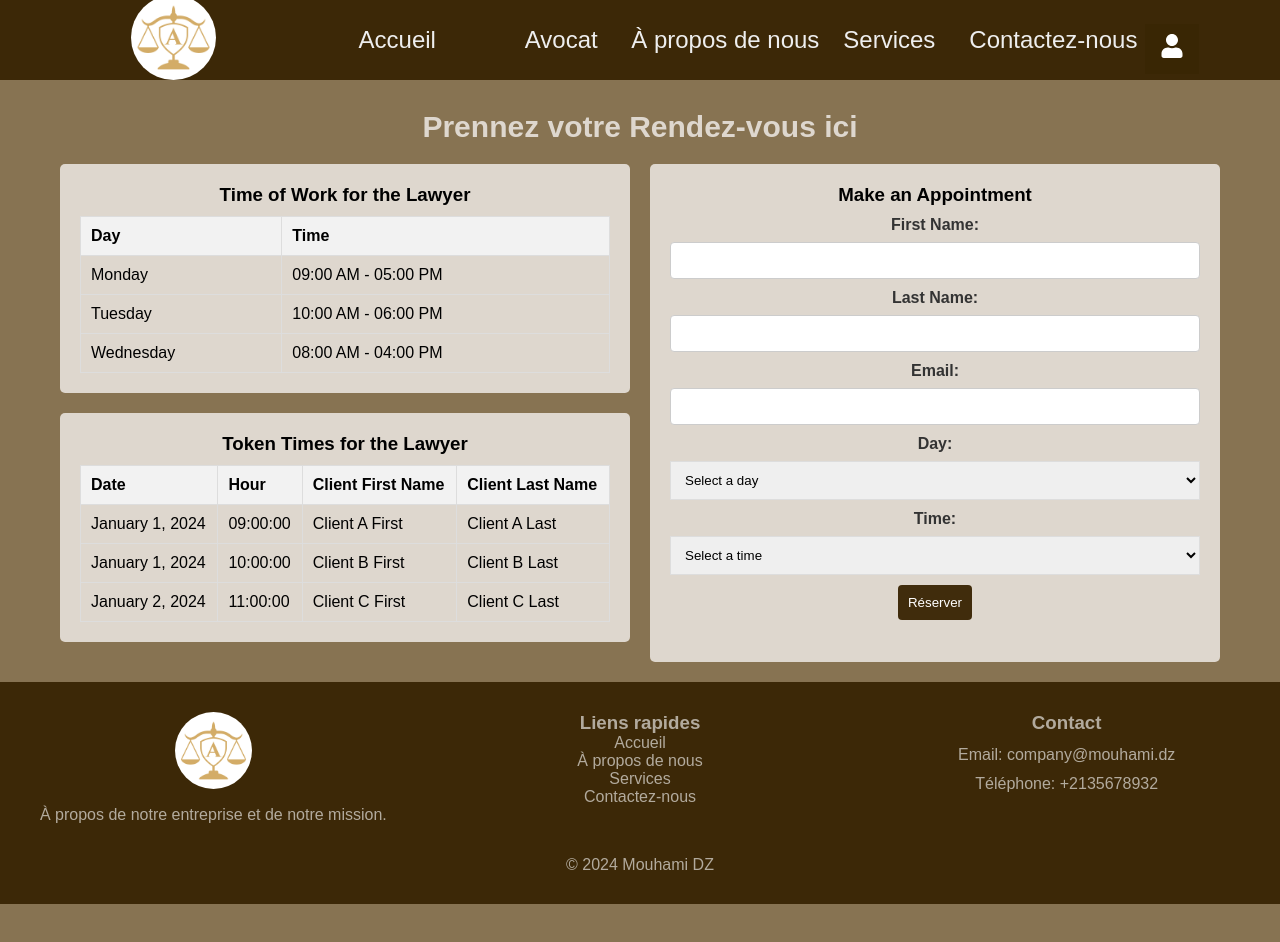
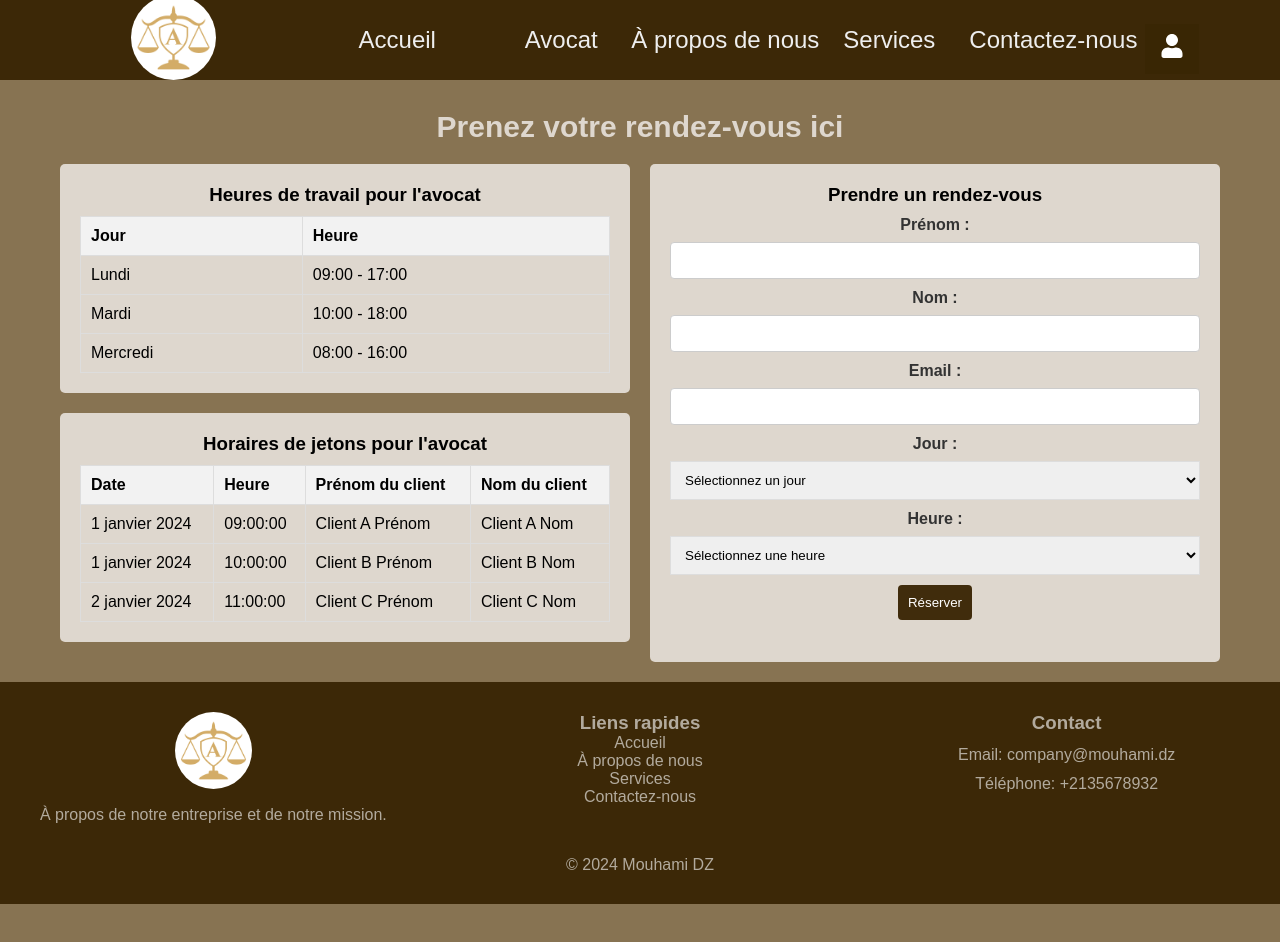
Before and after one commit to djihanem/GLP, a React (Create React App) app in the folder frontend/: page /rendezvous in a window 1280 px wide. Built offline with nearby package versions, Linux system fonts and the light colour scheme; some icons are missing; a web font is replaced by a local one.

Commit message:
changed pages to french

```diff
--- a/frontend/package.json
+++ b/frontend/package.json
@@ -11,6 +11,7 @@
     "jwt-decode": "^4.0.0",
     "react": "^18.2.0",
     "react-dom": "^18.2.0",
+    "react-i18next": "^14.0.1",
     "react-icons": "^4.12.0",
     "react-router-dom": "^6.21.1",
     "react-scripts": "5.0.1",
--- a/frontend/src/component/AppointementSection.js
+++ b/frontend/src/component/AppointementSection.js
@@ -5,24 +5,24 @@ import './rendezvous.css';
 
 const AppointmentSection = () => {
     const lawyerTokenTimes = [
-        { date: 'January 1, 2024', hour: '09:00:00', clientFirstName: 'Client A First', clientLastName: 'Client A Last' },
-        { date: 'January 1, 2024', hour: '10:00:00', clientFirstName: 'Client B First', clientLastName: 'Client B Last' },
-        { date: 'January 2, 2024', hour: '11:00:00', clientFirstName: 'Client C First', clientLastName: 'Client C Last' },
-        // Add more token times as needed
+        { date: '1 janvier 2024', hour: '09:00:00', clientFirstName: 'Client A Prénom', clientLastName: 'Client A Nom' },
+        { date: '1 janvier 2024', hour: '10:00:00', clientFirstName: 'Client B Prénom', clientLastName: 'Client B Nom' },
+        { date: '2 janvier 2024', hour: '11:00:00', clientFirstName: 'Client C Prénom', clientLastName: 'Client C Nom' },
+        // Ajoutez plus de moments de jeton au besoin
     ];
 
     const lawyerTimeOfWork = [
-        { day: 'Monday', time: '09:00 AM - 05:00 PM' },
-        { day: 'Tuesday', time: '10:00 AM - 06:00 PM' },
-        { day: 'Wednesday', time: '08:00 AM - 04:00 PM' },
-        // Add more time of work entries as needed
+        { day: 'Lundi', time: '09:00 - 17:00' },
+        { day: 'Mardi', time: '10:00 - 18:00' },
+        { day: 'Mercredi', time: '08:00 - 16:00' },
+        // Ajoutez plus d'entrées de temps de travail au besoin
     ];
 
     const availableSlots = [
-        'January 1, 2024 09:00:00',
-        'January 1, 2024 10:00:00',
-        'January 2, 2024 11:00:00',
-        // Add more slots as needed
+        '1 janvier 2024 09:00:00',
+        '1 janvier 2024 10:00:00',
+        '2 janvier 2024 11:00:00',
+        // Ajoutez plus de créneaux au besoin
     ];
 
     const [selectedSlot, setSelectedSlot] = useState('');
@@ -61,35 +61,35 @@ const AppointmentSection = () => {
 
     const handleSubmit = (e) => {
         e.preventDefault();
-        console.log(`Selected slot: ${selectedSlot}`);
+        console.log(`Créneau sélectionné : ${selectedSlot}`);
         setSubmitted(true);
     };
 
     const handleAppointmentSubmit = (e) => {
         e.preventDefault();
-        console.log(`Appointment details:
-            First Name - ${firstName},
-            Last Name - ${lastName},
+        console.log(`Détails du rendez-vous :
+            Prénom - ${firstName},
+            Nom - ${lastName},
             Email - ${email},
-            Day - ${selectedDay},
-            Time - ${selectedTime}`);
+            Jour - ${selectedDay},
+            Heure - ${selectedTime}`);
     };
 
     return (
         <section className="appointment-page">
             <NavBar />
-          <h2 className="section-title-rdv">Prennez votre Rendez-vous ici</h2>
+            <h2 className="section-title-rdv">Prenez votre rendez-vous ici</h2>
             <div className="appointment-grid">
                 <div className="appointment-table">
 
 
                     <div className="table-container">
-                <h3>Time of Work for the Lawyer</h3>
+                        <h3>Heures de travail pour l'avocat</h3>
                         <table>
                             <thead>
                                 <tr>
-                      <th>Day</th>
-                      <th>Time</th>
+                                    <th>Jour</th>
+                                    <th>Heure</th>
                                 </tr>
                             </thead>
                             <tbody>
@@ -104,14 +104,14 @@ const AppointmentSection = () => {
                     </div>
 
                     <div className="table-container">
-                <h3>Token Times for the Lawyer</h3>
+                        <h3>Horaires de jetons pour l'avocat</h3>
                         <table>
                             <thead>
                                 <tr>
                                     <th>Date</th>
-                      <th>Hour</th>
-                      <th>Client First Name</th>
-                      <th>Client Last Name</th>
+                                    <th>Heure</th>
+                                    <th>Prénom du client</th>
+                                    <th>Nom du client</th>
                                 </tr>
                             </thead>
                             <tbody>
@@ -129,28 +129,28 @@ const AppointmentSection = () => {
                 </div>
 
                 <div className="form-container">
-              <h3>Make an Appointment</h3>
+                    <h3>Prendre un rendez-vous</h3>
                     <form onSubmit={handleAppointmentSubmit} className="appointment-form">
-                <label>First Name:</label>
+                        <label>Prénom :</label>
                         <input type="text" value={firstName} onChange={handleFirstNameChange} required />
 
-                <label>Last Name:</label>
+                        <label>Nom :</label>
                         <input type="text" value={lastName} onChange={handleLastNameChange} required />
 
-                <label>Email:</label>
+                        <label>Email :</label>
                         <input type="email" value={email} onChange={handleEmailChange} required />
 
-                <label>Day:</label>
+                        <label>Jour :</label>
                         <select value={selectedDay} onChange={handleDayChange} required>
-                  <option value="">Select a day</option>
-                  <option value="Monday">Monday</option>
-                  <option value="Tuesday">Tuesday</option>
-                  <option value="Wednesday">Wednesday</option>
+                            <option value="">Sélectionnez un jour</option>
+                            <option value="Lundi">Lundi</option>
+                            <option value="Mardi">Mardi</option>
+                            <option value="Mercredi">Mercredi</option>
                         </select>
 
-                <label>Time:</label>
+                        <label>Heure :</label>
                         <select value={selectedTime} onChange={handleTimeChange} required>
-                  <option value="">Select a time</option>
+                            <option value="">Sélectionnez une heure</option>
                             <option value="09:00 AM">09:00 AM</option>
                             <option value="10:00 AM">10:00 AM</option>
                             <option value="11:00 AM">11:00 AM</option>
--- a/frontend/src/component/EditProfile.js
+++ b/frontend/src/component/EditProfile.js
@@ -6,40 +6,6 @@ import { useNavigate } from "react-router-dom";
 import { useLocation } from "react-router-dom";
 
 const EditProfile = () => {
-  // const [lawyer, setLawyer] = useState({
-  //   id: 1,
-  //   firstname: "John Doe",
-  //   secondname: " Doe",
-  //   speciality: "Droit civil",
-  //   rating: 4.5,
-  //   description: "John Doe has been practicing civil law for over 10 years...",
-  //   image: "", // You can handle the image as a file
-  //   phone: "123-456-7890",
-  //   email: "johndoe@example.com",
-  //   languages: ["Français", "Anglais"],
-  //   skills: ["Mediation", "Litigation", "Contract Law"],
-  //   experiences: [
-  //     {
-  //       title: "Senior Associate at XYZ Law Firm",
-  //       description:
-  //         "Handled a variety of civil cases and provided legal counsel...",
-  //       date: "2010 - 2020",
-  //     },
-  //     {
-  //       title: "Partner at ABC Law Firm",
-  //       description:
-  //         "Led the civil litigation team and managed high-profile cases...",
-  //       date: "2020 - Present",
-  //     },
-  //   ],
-  //   address: "123 Lawyer Street, City, Country",
-  //   comments: [
-  //     "Great lawyer! Helped me with my divorce case.",
-  //     "Very professional and knowledgeable.",
-  //     "Highly recommended!",
-  //     "Always available when needed.",
-  //   ],
-  // });
   const location = useLocation();
   const searchParams = new URLSearchParams(location.search);
   const lawyerId = searchParams.get("id");
@@ -47,7 +13,7 @@ const EditProfile = () => {
   let [lawyer, setLawyer] = useState({});
 
   useEffect(() => {
-    getLawyer(); // Add parentheses to call the function
+    getLawyer(); // Ajoutez des parenthèses pour appeler la fonction
   }, [lawyerId]);
 
   let getLawyer = async () => {
@@ -80,24 +46,23 @@ const EditProfile = () => {
   const handleSubmit = (e) => {
     updateLawyer();
     e.preventDefault();
-    //navigate("/editprofile");
     window.location.reload(); // Recharge la page après la soumission du formulaire
-    console.log("Updated lawyer profile:", lawyer);
+    console.log("Profil de l'avocat mis à jour :", lawyer);
   };
 
   return (
     <div className="edit-lawyer-profile">
       <NavBar />
       <div className="editing-section">
-        <h2>Edit Lawyer Profile</h2>
+        <h2>Modifier le Profil de l'Avocat</h2>
         <form className="profile-form">
           <div className="form-group-img">
-            <label htmlFor="image">Upload Picture:</label>
+            <label htmlFor="image">Télécharger une Photo :</label>
             <input type="file" id="image" name="image" accept="image/*" />
           </div>
 
           <div className="form-group">
-            <label htmlFor="firstName">First Name:</label>
+            <label htmlFor="firstName">Prénom :</label>
             <input
               type="text"
               id="firstName"
@@ -110,7 +75,7 @@ const EditProfile = () => {
           </div>
 
           <div className="form-group">
-            <label htmlFor="secondName">Second Name:</label>
+            <label htmlFor="secondName">Nom :</label>
             <input
               type="text"
               id="secondName"
@@ -123,7 +88,7 @@ const EditProfile = () => {
           </div>
 
           <div className="form-group">
-            <label htmlFor="specialite">Speciality:</label>
+            <label htmlFor="specialite">Spécialité :</label>
             <input
               type="text"
               id="specialite"
@@ -135,7 +100,7 @@ const EditProfile = () => {
             />
           </div>
           <div className="form-group">
-            <label htmlFor="description">Description:</label>
+            <label htmlFor="description">Description :</label>
             <textarea
               id="description"
               name="description"
@@ -147,7 +112,7 @@ const EditProfile = () => {
           </div>
 
           <div className="form-group-lang">
-            <label htmlFor="langues">Languages:</label>
+            <label htmlFor="langues">Langues :</label>
             <select
               id="langues"
               name="languages"
@@ -165,7 +130,7 @@ const EditProfile = () => {
             </select>
           </div>
           <div className="form-group">
-            <label htmlFor="phoneNumber">Phone:</label>
+            <label htmlFor="phoneNumber">Téléphone :</label>
             <input
               type="tel"
               id="phoneNumber"
@@ -177,7 +142,7 @@ const EditProfile = () => {
             />
           </div>
           <div className="form-group">
-            <label htmlFor="email">Email:</label>
+            <label htmlFor="email">Email :</label>
             <input
               type="email"
               id="email"
@@ -189,7 +154,7 @@ const EditProfile = () => {
             />
           </div>
           <div className="form-group">
-            <label htmlFor="adresse">Address:</label>
+            <label htmlFor="adresse">Adresse :</label>
             <textarea
               id="adresse"
               name="adresse"
@@ -199,9 +164,9 @@ const EditProfile = () => {
               }}
             ></textarea>
           </div>
-          {/* For more advanced fields, consider using components like MultiSelect for skills, experiences, etc. */}
+          {/* Pour des champs plus avancés, envisagez d'utiliser des composants tels que MultiSelect pour les compétences, expériences, etc. */}
           <button type="submit" className="save-button" onClick={handleSubmit}>
-            Save Changes
+            Enregistrer les Changements
           </button>
         </form>
       </div>
--- a/frontend/src/component/FilterComponent.js
+++ b/frontend/src/component/FilterComponent.js
@@ -1,4 +1,3 @@
-// FilterComponent.js
 import "./filter.css";
 import React from "react";
 
@@ -10,24 +9,24 @@ const FilterComponent = ({ onSearch, onFilterChange }) => {
 
   const handleInputChange = (e, filterType) => {
     const value = e.target.value;
-    onFilterChange(filterType, value); // Mettre à jour le filtre approprié dans le composant Lawyer
+    onFilterChange(filterType, value); // Mettre à jour le filtre approprié dans le composant Avocat
   };
 
   return (
     <form onSubmit={handleSubmit} className="filter">
       <input
         type="text"
-        placeholder="Speciality"
+        placeholder="Spécialité"
         onChange={(e) => handleInputChange(e, "specialite")}
       />
       <input
         type="text"
-        placeholder="Address"
+        placeholder="Adresse"
         onChange={(e) => handleInputChange(e, "adresse")}
       />
       <input
         type="text"
-        placeholder="Language"
+        placeholder="Langue"
         onChange={(e) => handleInputChange(e, "langues")}
       />
 
--- a/frontend/src/component/LawyerListComponent.js
+++ b/frontend/src/component/LawyerListComponent.js
@@ -1,4 +1,3 @@
-// LawyerListComponent.js
 import React, { useState, useEffect } from "react";
 import "./lawyerlist.css";
 import { Link } from "react-router-dom";
@@ -28,7 +27,7 @@ const LawyerListComponent = ({ lawyersData }) => {
       setLawyers(data);
       setErrorMessage(""); // Réinitialiser le message d'erreur en cas de succès
     } catch (error) {
-      console.error("Error fetching lawyers:", error);
+      console.error("Erreur lors de la récupération des avocats :", error);
       setErrorMessage("Erreur lors de la récupération des avocats");
     }
   };
@@ -47,11 +46,11 @@ const LawyerListComponent = ({ lawyersData }) => {
                 <h3>
                   {lawyer.firstName} {lawyer.secondName}
                 </h3>
-                <p>Language: {lawyer.langues}</p>
-                <p>Address: {lawyer.adresse}</p>
-                <p>Speciality: {lawyer.specialite}</p>
+                <p>Langue : {lawyer.langues}</p>
+                <p>Adresse : {lawyer.adresse}</p>
+                <p>Spécialité : {lawyer.specialite}</p>
                 <button>
-                  <Link to={`/profil/${lawyer.id}`}>Voir Profile</Link>
+                  <Link to={`/profil/${lawyer.id}`}>Voir le Profil</Link>
                 </button>
               </div>
             </div>
--- a/frontend/src/component/Profile.js
+++ b/frontend/src/component/Profile.js
@@ -8,7 +8,6 @@ import Footer from "./Footer";
 import { Link, useParams } from "react-router-dom";
 import avatar from "./pic/avatar.png";
 import StarRating from './StarRating';
-
 
 const Profile = () => {
   let { idlawyer } = useParams();
@@ -32,7 +31,7 @@ const Profile = () => {
 
   let [lawyer, setLawyer] = useState({});
   useEffect(() => {
-    getLawyer(); // Add parentheses to call the function
+    getLawyer();
   }, [idlawyer]);
 
   let getLawyer = async () => {
@@ -43,7 +42,6 @@ const Profile = () => {
     setLawyer(data);
   };
 
-  //const chemin_image = `../../../../backend/mouhami${lawyer.image_url}`
   const displayedComments = showAllComments
     ? commentaires
     : commentaires.slice(0, 3);
@@ -51,21 +49,18 @@ const Profile = () => {
   const handleAddComment = () => {
     if (newComment.trim() !== "") {
       setComments((prevComments) => [...prevComments, newComment]);
-      setNewComment(""); // Clear the input field after adding the comment
+      setNewComment("");
     }
   };
-
 
   const [rating, setRating] = useState(0);
 
   const handleRatingChange = (newRating) => {
-    // Do something with the new rating, such as updating it in your state
     setRating(newRating);
   };
 
   return (
     <div className="profile">
-      {/* navbar */}
       <NavBar />
       <div className="profile-container">
         <div className="first">
@@ -74,24 +69,17 @@ const Profile = () => {
               {lawyer.firstName} {lawyer.secondName}
             </h1>
             <img
-              //src={lawyer.image || avatar}
               src={lawyer.image ? lawyer.image.url : avatar}
-              //src={test}
-              //src=`../../../../backend/mouhami${lawyer.image}`
-              //src={require(`.${chemin_image}`).default}
-
               alt={`${lawyer.firstName} ${lawyer.secondName}`}
               className="profile-image"
             />
-            {/* <h1> this is ID {idlawyer}</h1> */}
-            {/* <button>Editer Le Profile</button> */}
           </div>
 
           <section className="basic-info-section">
             <h2 className="section-title">Informations de Base</h2>
 
             <p className="info-item">
-              <strong>rating : {rating}</strong>
+              <strong>Évaluation : {rating}</strong>
               <StarRating initialRating={rating} onChange={handleRatingChange} />
             </p>
 
@@ -99,69 +87,42 @@ const Profile = () => {
               <strong>Spécialité :</strong> {lawyer.specialite}
             </p>
             <p className="info-item">
-              <strong>Coordonnées :</strong> {lawyer.phoneNumber} |{" "}
-              {lawyer.email}
+              <strong>Coordonnées :</strong> {lawyer.phoneNumber} | {lawyer.email}
             </p>
             <p className="info-item">
               <strong>Langues parlées :</strong> {lawyer.langues}
             </p>
-
-            {/* <div className="rate">
-              <select className="rate-select">
-                <option value="" disabled>
-                  Select Rating
-                </option>
-                {[...Array(10)].map((_, index) => (
-                  <option key={index} value={index + 1}>
-                    {index + 1}
-                  </option>
-                ))}
-              </select>
-              <button className="rate-btn">Rate</button>
-            </div> */}
           </section>
 
-          {/* Skills and Experience Section */}
           <section className="skills-experience-section">
             <h2 className="section-title">Compétences et Expériences</h2>
             <ul className="skills-list">
-              {" "}
               <p className="info-item">
                 <strong>Description :</strong> {lawyer.description}
               </p>
-              <li className="skill-item">Mediation</li>
-              <li className="skill-item">Contract Law</li>
-              <li className="skill-item">Litigation</li>
+              <li className="skill-item">Médiation</li>
+              <li className="skill-item">Droit des contrats</li>
+              <li className="skill-item">Contentieux</li>
             </ul>
-            {/* <ul className="skills-list">
-              {lawyer.skills.map((skill, index) => (
-                <li key={index} className="skill-item">
-                  {skill}
-                </li>
-              ))}
-            </ul> */}
 
             <div className="experiences">
               <div className="experience-item">
                 <h3 className="experience-title">
-                  Senior Associate at XYZ Law Firm
+                  Associé principal chez XYZ Cabinet d'Avocats
                 </h3>
                 <p className="experience-description">
-                  Handled a variety of civil cases and provided legal counsel...
+                  Gestion d'une variété d'affaires civiles et fourniture de conseils juridiques...
                 </p>
               </div>
             </div>
           </section>
 
-          {/* Appointment Section */}
           <div className="appointment-section">
-            <button>Prendre rendez vous</button>
+            <button>Prendre rendez-vous</button>
           </div>
         </div>
-        {/*  secoooooooooooooooooooooooooond */}
 
         <div className="second">
-          {/* Reviews Section */}
           <section className="reviews-section">
             <div className="comments">
               <h2 className="section-title">Commentaires et Évaluations</h2>
@@ -193,7 +154,6 @@ const Profile = () => {
               )}
             </div>
 
-            {/* Input field for adding a new comment */}
             <div className="add-comment-section">
               <input
                 type="text"
@@ -207,7 +167,7 @@ const Profile = () => {
               </button>
             </div>
           </section>
-          {/* Google Maps Section */}
+
           <section className="map-section">
             <h2 className="section-title">Carte Géographique</h2>
             <p className="address-info">{lawyer.adresse}</p>
```
Also changed, not shown: frontend/src/i18n.js (added, +27 -0 lines), 1 other file (tests, documents, lock files or other folders). Lines whose indentation alone changed are shown as unchanged.
